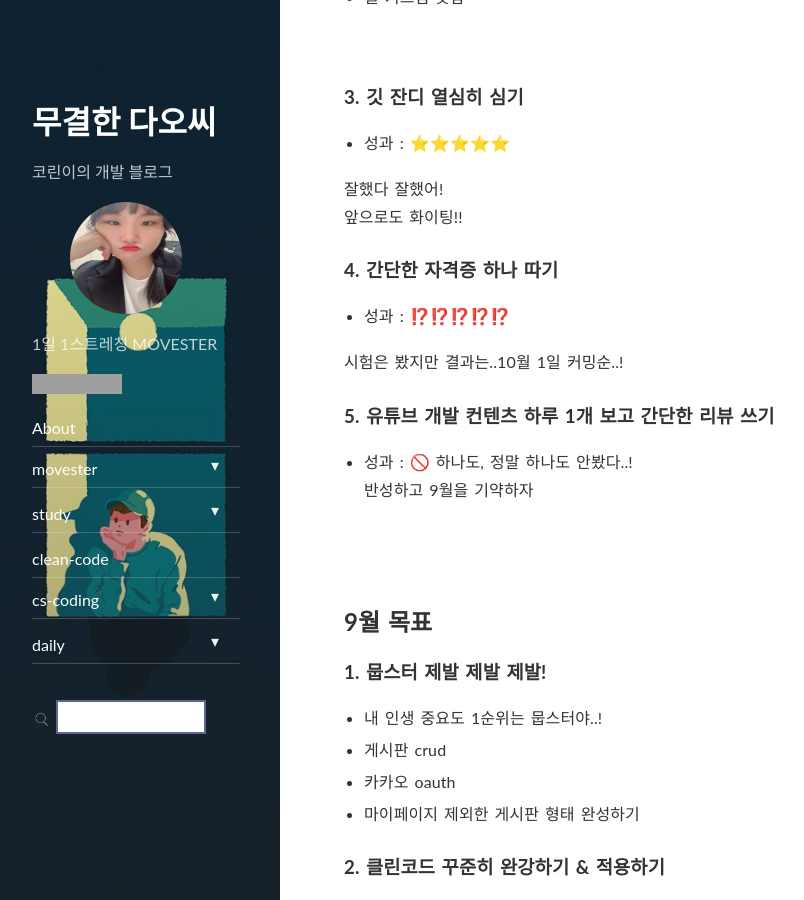
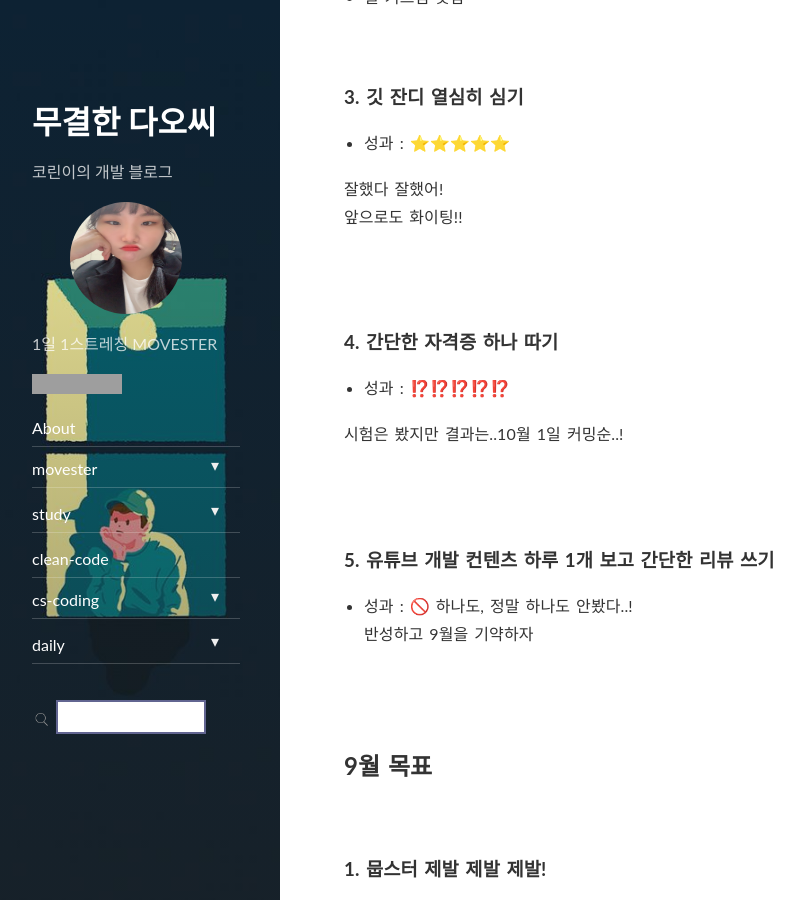
Before and after one commit to jnhro1/jnhro1.github.io, a Jekyll site: the page built from _posts/daily/2021-09-05-9월 목표 캘린더.md, in a window 1280 px wide and 900 px high, scrolled down 849 px. Shown: the whole window, without its empty margins (8-812 px from the left). Built offline with Jekyll 4.4.1, drawn with Linux system fonts in a browser that asks for light colours; nearby versions of some CDN libraries; comment, search, counter and statistics services are not loaded; grey boxes are pictures that could not be loaded.

Commit message:
update 9월 목표:

```diff
--- a/_posts/daily/2021-09-05-9월 목표 캘린더.md
+++ b/_posts/daily/2021-09-05-9월 목표 캘린더.md
@@ -34,11 +34,15 @@ comments: true
 앞으로도 화이팅!!
 <br>
 
+<br><br>
+
 ### 4. 간단한 자격증 하나 따기
 - 성과 : ⁉️⁉️⁉️⁉️⁉️
 
 시험은 봤지만 결과는..10월 1일 커밍순..!
 <br>
+
+<br><br>
 
 ### 5. 유튜브 개발 컨텐츠 하루 1개 보고 간단한 리뷰 쓰기
 - 성과 : 🚫
@@ -50,6 +54,7 @@ comments: true
 
 
 ## 9월 목표
+<br>
 
 ### 1. 뭅스터 제발 제발 제발!
 - 내 인생 중요도 1순위는 뭅스터야..!
@@ -57,10 +62,14 @@ comments: true
 - 카카오 oauth
 - 마이페이지 제외한 게시판 형태 완성하기
 
+<br>
+
 
 ### 2. 클린코드 꾸준히 완강하기 & 적용하기
 - 9월안에 완강했다면 책 1회독 하기
 - 강의만 보는 것이 아니고 뭅스터에 적용할 부분 있다면 리팩토링 하기
+
+
 <br>
 
 
@@ -68,7 +77,9 @@ comments: true
 주 5개 성공했으니 이번엔 주7회!!
 <br>
 나는!! 할수!! 있다!!
-<br>
+
+
+<br><br><br>
 
 ### 4. 유튜브 개발 컨텐츠 일주일에 적어도 1개 보고 간단한 리뷰 쓰기
 - 주 1회는 하자..!
```
